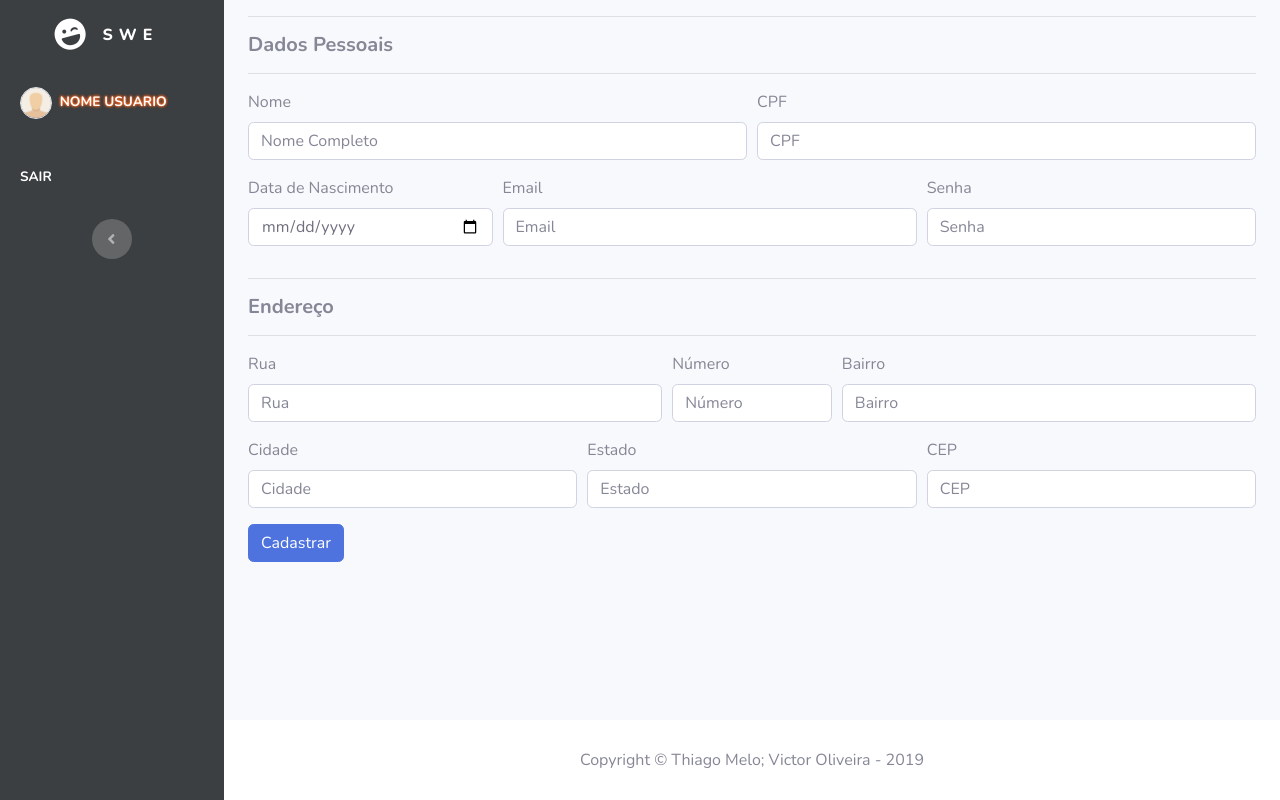
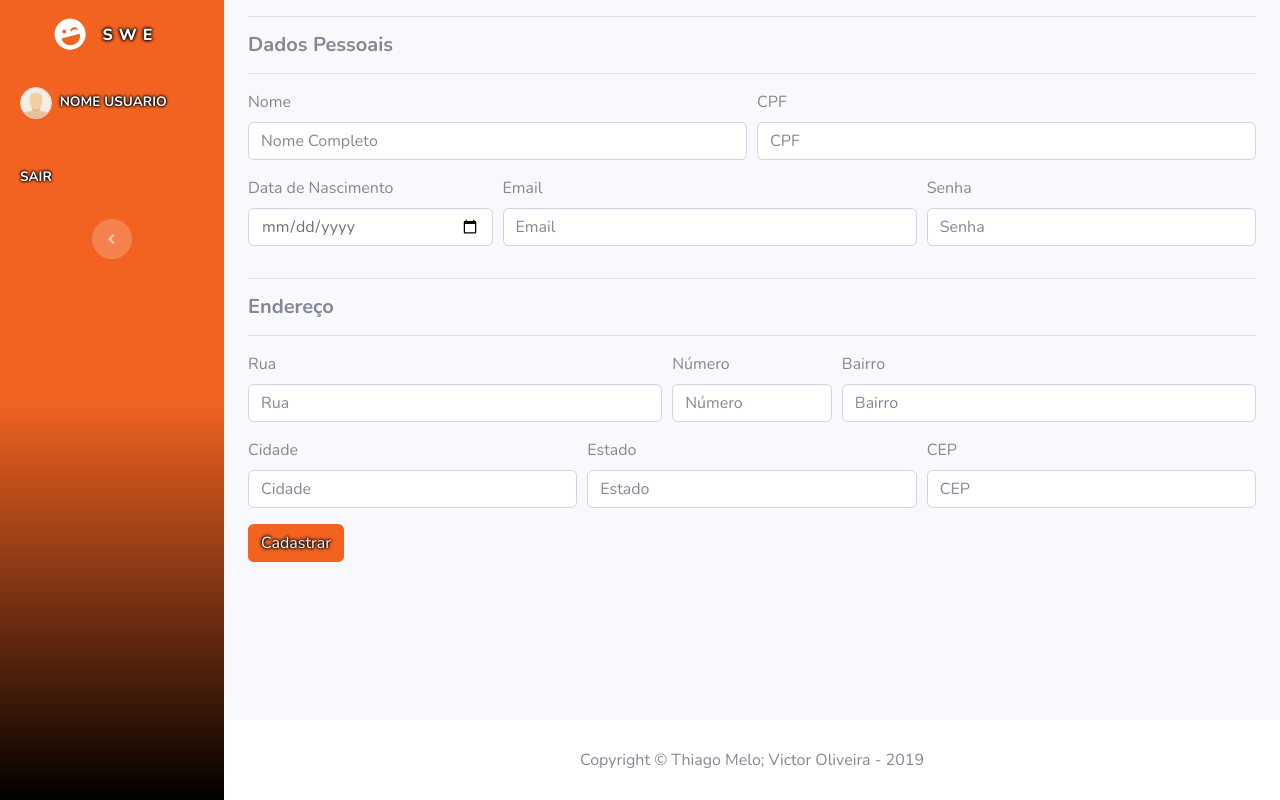
Before and after one commit to thiagomeloo/ProjetoIntegrador, a PHP site: template app/View/form-cadastrar-admin.php in a window 1280 px wide. Run offline with PHP 8.4, Linux system fonts and the light colour scheme; the template is opened without the code that fills it, so the values that code supplies are empty.

Commit message:
mudança no estilo

```diff
--- a/app/View/cabecalho.php
+++ b/app/View/cabecalho.php
@@ -8,7 +8,7 @@
     <link rel="stylesheet" href="assets/bootstrap/css/bootstrap.min.css">
     <link rel="stylesheet" href="https://fonts.googleapis.com/css?family=Nunito:200,200i,300,300i,400,400i,600,600i,700,700i,800,800i,900,900i">
     <link rel="stylesheet" href="assets/fonts/fontawesome-all.min.css">
-    <link rel="stylesheet" href="assets/css/backgroundColor.css">
+    <link rel="stylesheet" href="assets/css/estilo.css">
 </head>
 
 <body id="page-top">
@@ -17,7 +17,7 @@
         <div class="container-fluid d-flex flex-column p-0">
             <a class="navbar-brand d-flex justify-content-center align-items-center sidebar-brand m-0" href="/main">
                 <div class="sidebar-brand-icon rotate-n-15"><i class="fas fa-laugh-wink"></i></div>
-                <div class="sidebar-brand-text mx-3"><span>S W E</span></div>
+                <div class="sidebar-brand-text mx-3 my_FontColor"><span>S W E</span></div>
             </a>
             <hr class="sidebar-divider my-0">
             <ul class="nav navbar-nav text-light">
@@ -30,12 +30,12 @@
             <?php
             foreach ($itens as $key => $value){ ?>
             <ul class="nav navbar-nav text-light">
-                <li class="nav-item" role="presentation"><a class="nav-link active" href="<?=$value['url']?>"><i class=""></i><span><?=$value['nome']?></span></a></li>
+                <li class="nav-item" role="presentation"><a class="nav-link active my_FontColor" href="<?=$value['url']?>"><i class=""></i><span><?=$value['nome']?></span></a></li>
             </ul>
 
             <?php } ?>
             <ul class="nav navbar-nav text-light">
-                <li class="nav-item" role="presentation"><a class="nav-link active" href="/logout"><i class=""></i><span>SAIR</span></a></li>
+                <li class="nav-item" role="presentation"><a class="nav-link active my_FontColor" href="/logout"><i class=""></i><span>SAIR</span></a></li>
             </ul>
             <div class="text-center d-none d-md-inline"><button class="btn rounded-circle border-0" id="sidebarToggle" type="button"></button></div>
         </div>
--- a/app/View/form-cadastrar-admin.php
+++ b/app/View/form-cadastrar-admin.php
@@ -62,6 +62,6 @@
         </div>
 
 
-        <button type="submit" class="btn btn-primary">Cadastrar</button>
+        <button type="submit" class="btn bg_color_primary my_FontColor">Cadastrar</button>
     </form>
 </div>
```
Also changed, not shown: app/public/assets/css/backgroundColor.css (deleted), app/public/assets/css/estilo.css (added).
